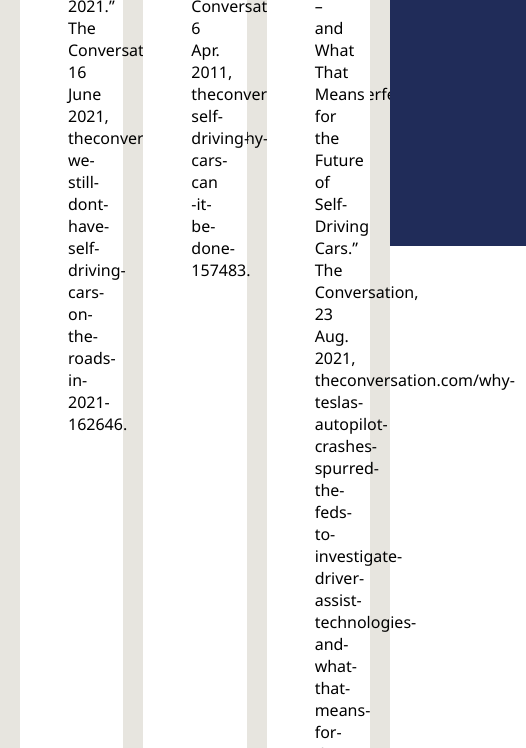
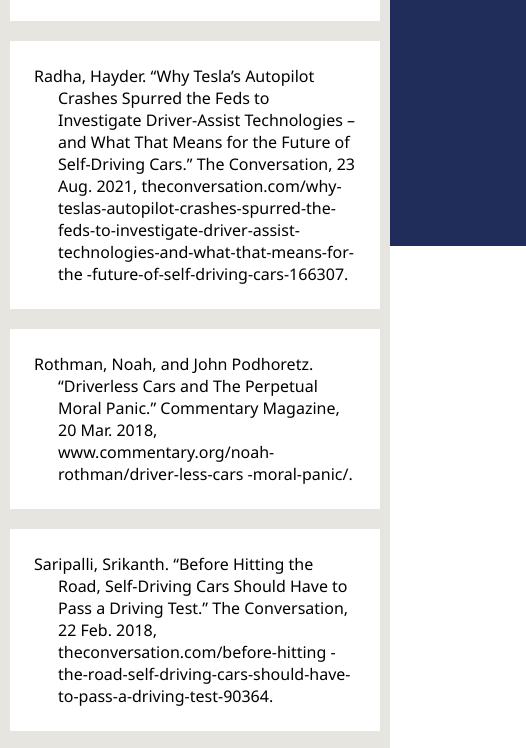
Before and after one commit to Nemesis-12/Research.github.io, a plain HTML site: page html/citations.html in a window 390 px wide. Shown: the part 598-1346 px from the top of the page, 526 px wide, since content can reach past the window. Drawn offline with nearby package versions, Linux system fonts and the light colour scheme.

Commit message:
Update citations.css

```diff
--- a/css/citations.css
+++ b/css/citations.css
@@ -25,3 +25,14 @@
     font-size: 16px;
     align-items: center;
 }
+
+@media screen and (max-width: 768px){
+    .block-container {
+      flex-wrap: wrap;
+    }
+
+    .block {
+      width: 100%;
+      margin: 10px 0;
+    }
+}
```
